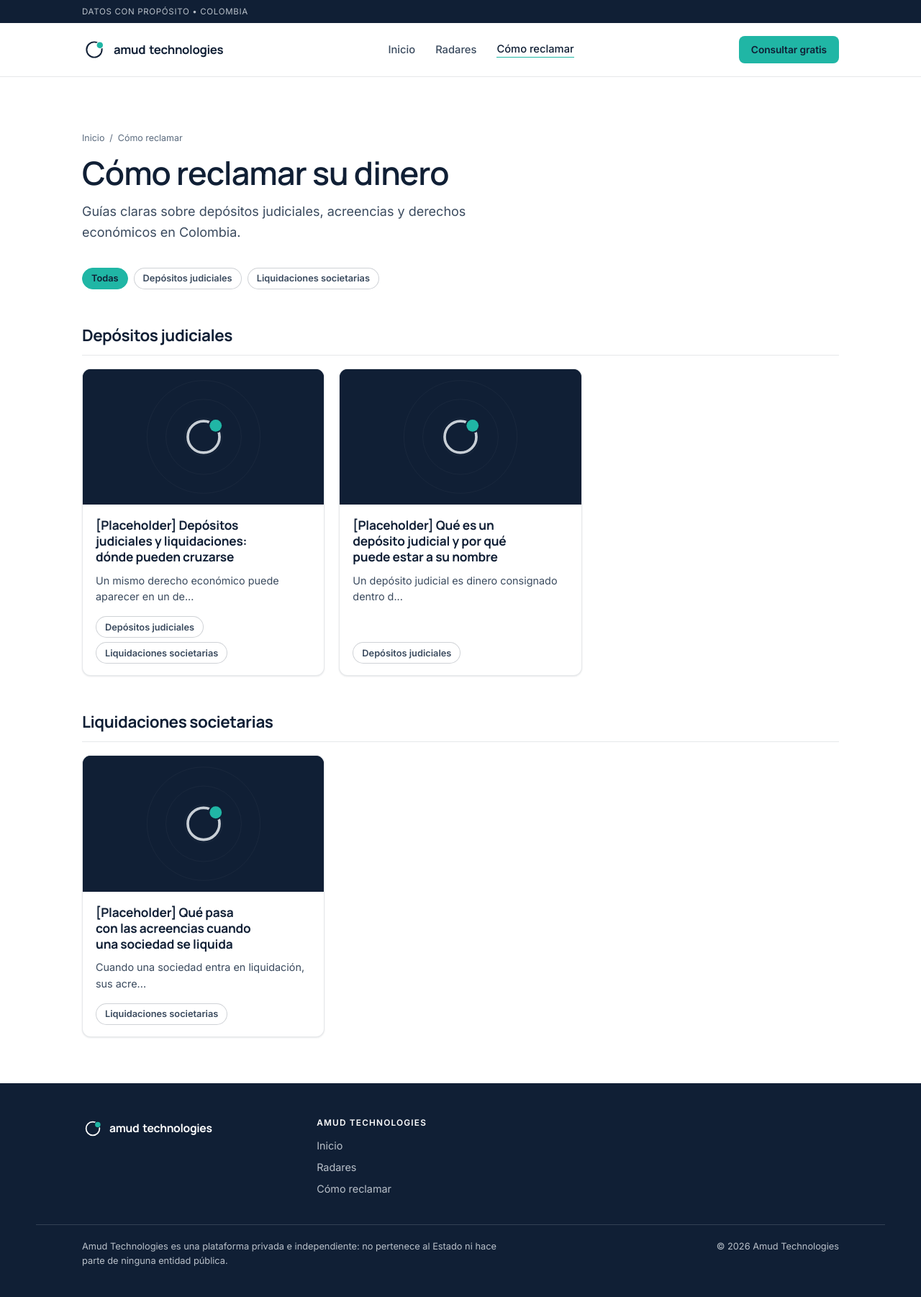
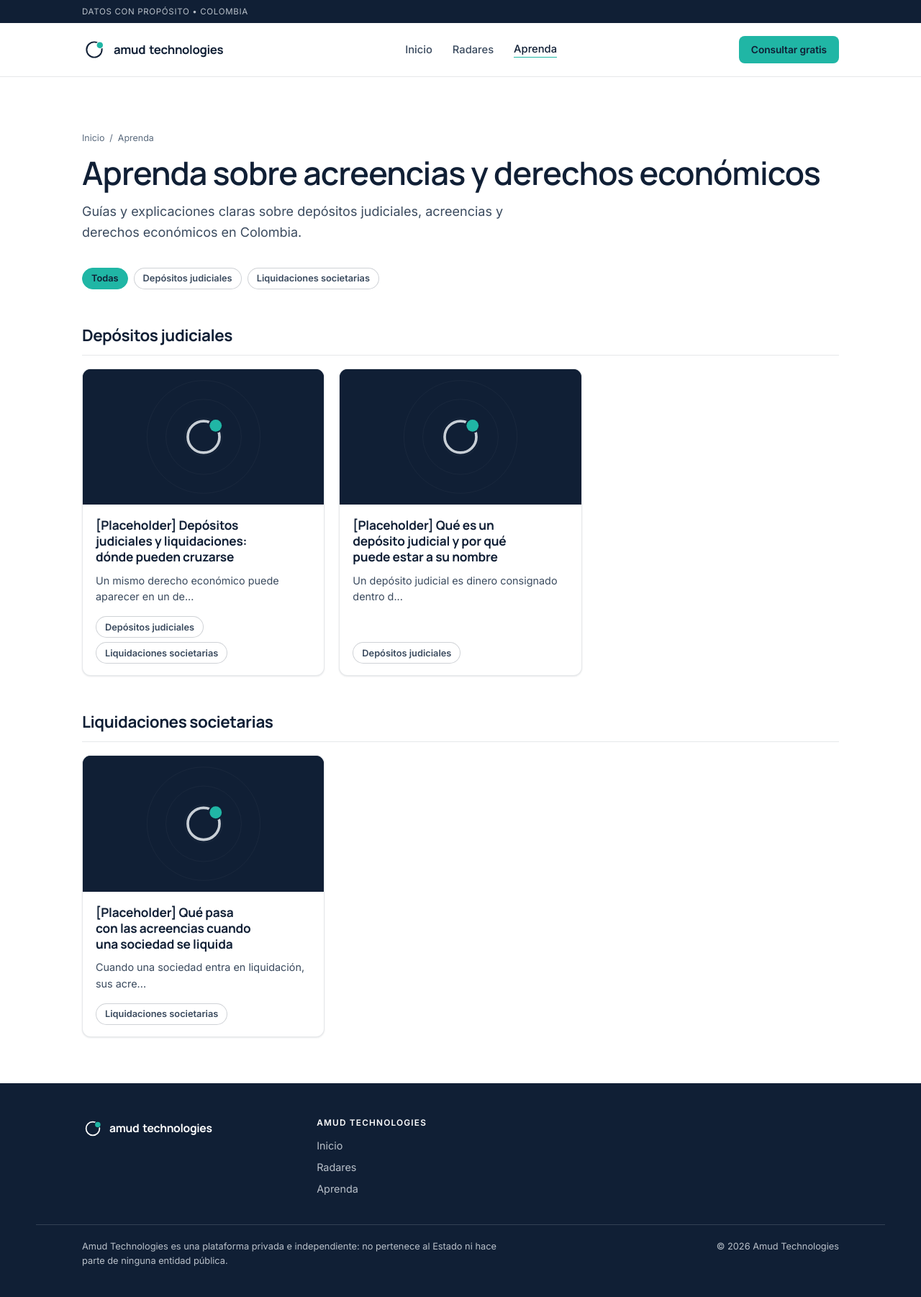
Before and after one commit to amudtechnologies/claims-engine, a Django app: page /guias/ in a window 1280 px wide. Shown: the whole page at 72% size. Run offline with Django 5.2, Linux system fonts and the light colour scheme; data comes from the database, SQL or seed files in the repository.

Commit message:
Rename the articles section to 'Aprenda'; use 'Equipo Amud Technologies' as default byline
Co-Authored-By: Claude Sonnet 5.5 <noreply@anthropic.com>

```diff
--- a/web/cms/models.py
+++ b/web/cms/models.py
@@ -193,5 +193,5 @@ class Article(PublishableContent):
     def author_display(self) -> str:
         """Public byline. Never falls back to the login username."""
         if self.author:
-            return self.author.get_full_name() or "Equipo Amud"
-        return "Equipo Amud"
+            return self.author.get_full_name() or "Equipo Amud Technologies"
+        return "Equipo Amud Technologies"
--- a/web/cms/templates/cms/article_list.html
+++ b/web/cms/templates/cms/article_list.html
@@ -14,8 +14,8 @@
 <section class="articles-index">
   <div class="wrap">
     {% breadcrumbs crumbs %}
-    <h1 class="serif">{% if category %}{{ category.name }}{% else %}Cómo reclamar su dinero{% endif %}</h1>
-    <p class="lede">{% if category and category.description %}{{ category.description }}{% else %}Guías claras sobre depósitos judiciales, acreencias y derechos económicos en Colombia.{% endif %}</p>
+    <h1 class="serif">{% if category %}{{ category.name }}{% else %}Aprenda sobre acreencias y derechos económicos{% endif %}</h1>
+    <p class="lede">{% if category and category.description %}{{ category.description }}{% else %}Guías y explicaciones claras sobre depósitos judiciales, acreencias y derechos económicos en Colombia.{% endif %}</p>
 
     {% if categories %}
     <nav class="cat-filter" aria-label="Filtrar por categoría">
--- a/web/cms/tests.py
+++ b/web/cms/tests.py
@@ -156,7 +156,7 @@ class ArticleTests(TestCase):
     def test_author_display_never_leaks_username(self):
         user = get_user_model().objects.create_user("secret_login", password="pw")
         article = make_article("a", author=user)
-        self.assertEqual(article.author_display, "Equipo Amud")
+        self.assertEqual(article.author_display, "Equipo Amud Technologies")
         self.assertNotContains(self.client.get("/guias/a/"), "secret_login")
 
     def test_list_updates_automatically_and_hides_drafts(self):
@@ -209,7 +209,7 @@ class ArticleTests(TestCase):
     def test_nav_and_footer_link_to_articles(self):
         html = self.client.get("/").content.decode()
         self.assertEqual(html.count('href="/guias/"'), 2)
-        self.assertIn("Cómo reclamar", html)
+        self.assertIn(">Aprenda</a>", html)
 
     def test_empty_list_is_noindex_and_not_in_sitemap(self):
         self.assertContains(self.client.get("/guias/"), "noindex")
--- a/web/cms/views.py
+++ b/web/cms/views.py
@@ -91,7 +91,7 @@ def article_detail(request, slug):
             "article_ld": article_ld,
             "crumbs": [
                 ("Inicio", reverse("home:index")),
-                ("Cómo reclamar", reverse("cms:article_list")),
+                ("Aprenda", reverse("cms:article_list")),
                 (article.title, None),
             ],
             "active_nav": "articles",
@@ -145,20 +145,19 @@ def article_list(request, category_slug=None):
         shown = [a for g in groups for a in g["articles"]]
 
     if category:
-        title = category.meta_title or f"{category.name}: guías para reclamar"
+        title = category.meta_title or f"{category.name}: guías y explicaciones"
         description = category.meta_description or category.description
     else:
-        title = "Guías para reclamar depósitos judiciales y acreencias"
+        title = "Guías sobre depósitos judiciales, acreencias y derechos económicos"
         description = (
-            "Guías prácticas sobre depósitos judiciales, acreencias y derechos "
-            "económicos en Colombia: qué son, cuánto tiempo hay para reclamarlos "
-            "y cómo hacerlo."
+            "Explicaciones claras sobre depósitos judiciales, acreencias y derechos "
+            "económicos en Colombia: qué son, cómo funcionan y qué puede hacer."
         )
     crumbs = [("Inicio", reverse("home:index"))]
     if category:
-        crumbs += [("Cómo reclamar", reverse("cms:article_list")), (category.name, None)]
+        crumbs += [("Aprenda", reverse("cms:article_list")), (category.name, None)]
     else:
-        crumbs.append(("Cómo reclamar", None))
+        crumbs.append(("Aprenda", None))
     list_ld = {
         "@context": "https://schema.org",
         "@type": "CollectionPage",
--- a/web/templates/base.html
+++ b/web/templates/base.html
@@ -65,7 +65,7 @@
       <nav class="nav-links">
         <a href="{% url 'home:index' %}" class="{% if active_nav == 'home' %}is-active{% endif %}">Inicio</a>
         <a href="{% url 'home:radares' %}" class="{% if active_nav == 'radares' or active_nav == 'judicial_deposits' %}is-active{% endif %}">Radares</a>
-        {% if articles_enabled %}<a href="{% url 'cms:article_list' %}" class="{% if active_nav == 'articles' %}is-active{% endif %}">Cómo reclamar</a>{% endif %}
+        {% if articles_enabled %}<a href="{% url 'cms:article_list' %}" class="{% if active_nav == 'articles' %}is-active{% endif %}">Aprenda</a>{% endif %}
       </nav>
       <div class="nav-right">
         <a href="{% url 'home:index' %}#buscar" class="btn btn-primary nav-cta">Consultar gratis</a>
@@ -100,7 +100,7 @@
         <ul>
           <li><a href="{% url 'home:index' %}">Inicio</a></li>
           <li><a href="{% url 'home:radares' %}">Radares</a></li>
-          {% if articles_enabled %}<li><a href="{% url 'cms:article_list' %}">Cómo reclamar</a></li>{% endif %}
+          {% if articles_enabled %}<li><a href="{% url 'cms:article_list' %}">Aprenda</a></li>{% endif %}
         </ul>
       </nav>
       {% if footer_pages %}
```
